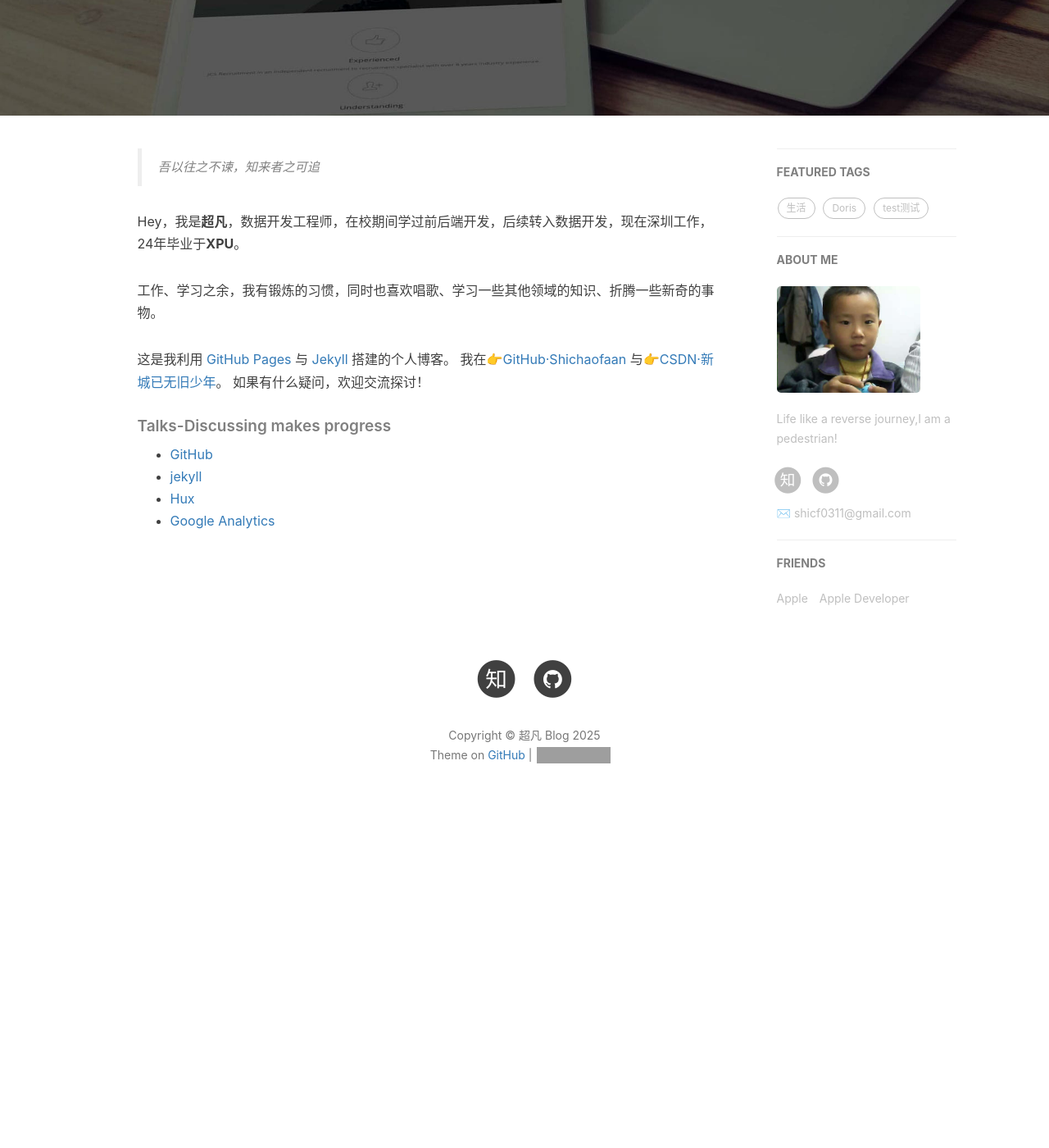
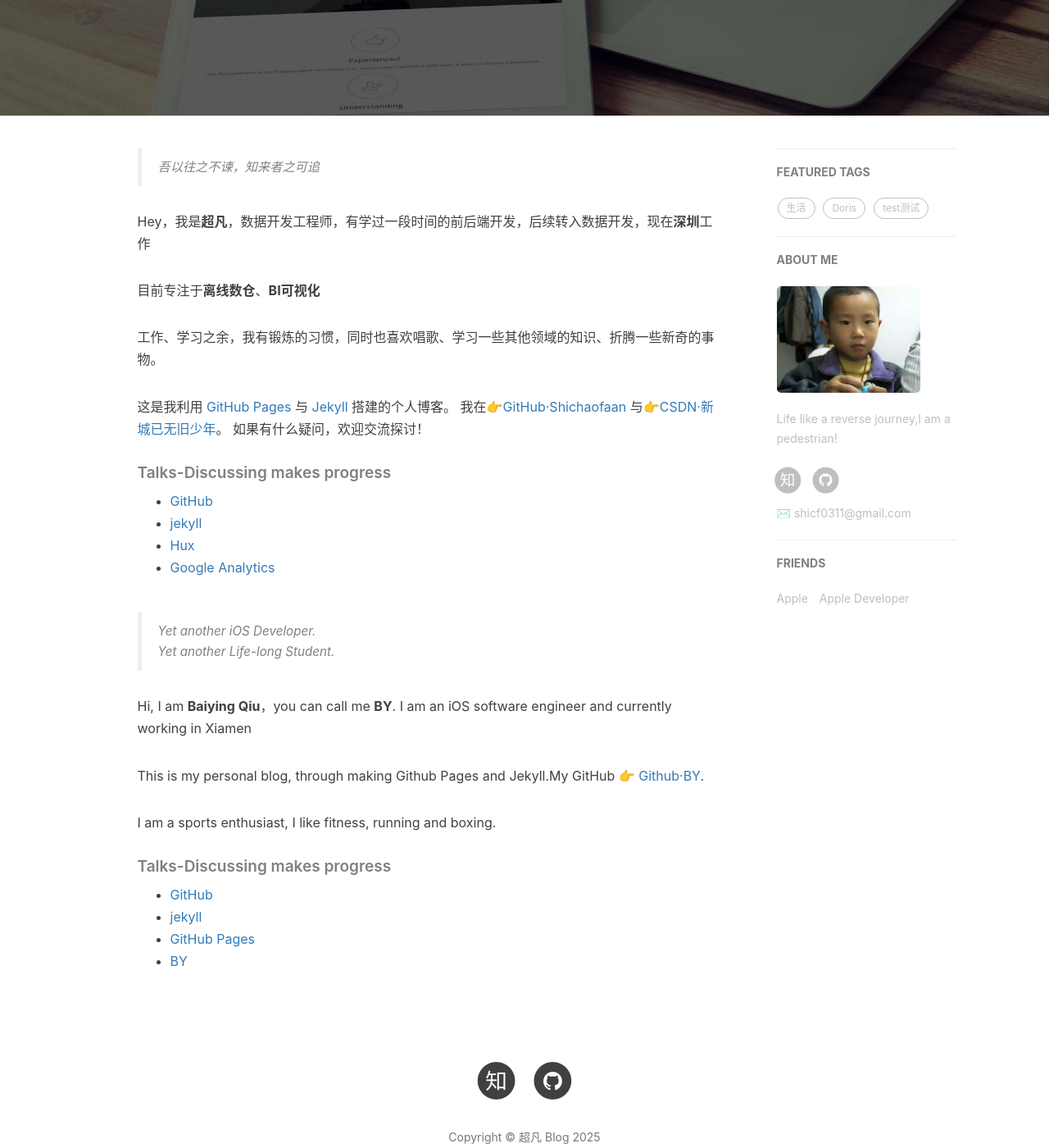
Before and after one commit to shichaofaan/shichaofaan.github.io, a Jekyll site: the page built from about.html, in a window 1280 px wide and 1400 px high, scrolled down 277 px. Shown: the whole window at 82% size. Built offline with Jekyll 4.4.1, drawn with Linux system fonts in a browser that asks for light colours; nearby versions of some CDN libraries; comment, search, counter and statistics services are not loaded; before the commit the page ends 1302 px from its top, so only the background shows below that; grey boxes are pictures that could not be loaded.

Commit message:
Update about.html

```diff
--- a/about.html
+++ b/about.html
@@ -17,7 +17,9 @@
     <!--copied from markdown -->
     <blockquote><p>吾以往之不谏，知来者之可追<br></p></blockquote>
 
-    <p>Hey，我是<strong>超凡</strong>，数据开发工程师，在校期间学过前后端开发，后续转入数据开发，现在深圳工作，24年毕业于<strong>XPU</strong>。</p>
+    <p>Hey，我是<strong>超凡</strong>，数据开发工程师，有学过一段时间的前后端开发，后续转入数据开发，现在<strong>深圳</strong>工作</p>
+
+    <p>目前专注于<strong>离线数仓</strong>、<strong>BI可视化</strong></p>
 
     <p>工作、学习之余，我有锻炼的习惯，同时也喜欢唱歌、学习一些其他领域的知识、折腾一些新奇的事物。</p>
 
@@ -40,7 +42,7 @@
 </div>
 
 <!-- English Version -->
-<!-- <div class="en post-container">
+<div class="en post-container">
     <blockquote><p>Yet another iOS Developer. <br>
     Yet another Life-long Student.</p></blockquote>
 
@@ -50,7 +52,7 @@
 
     <p>I am a sports enthusiast, I like fitness, running and boxing.</p>
 
-    <h5>Talks</h5>
+    <h5>Talks-Discussing makes progress</h5>
 
     <ul>
     <li><a href="https://github.com">GitHub</a></li>
@@ -58,7 +60,7 @@
     <li><a href="https://pages.github.com/">GitHub Pages</a></li>
     <li><a href="https://qiubaiying.github.io">BY</a></li>
     </ul>
-</div> -->
+</div>
 
 <!-- Handle Language Change -->
 <script type="text/javascript">
```
